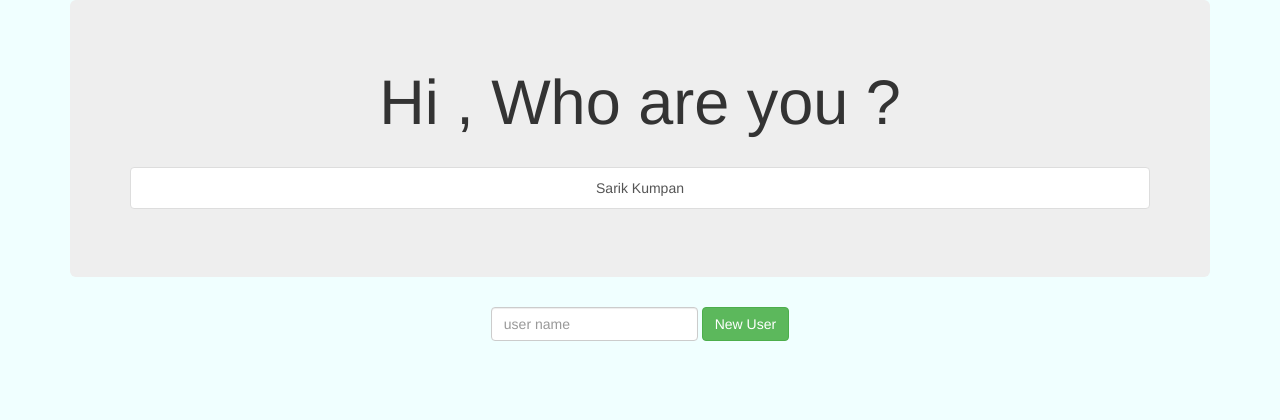
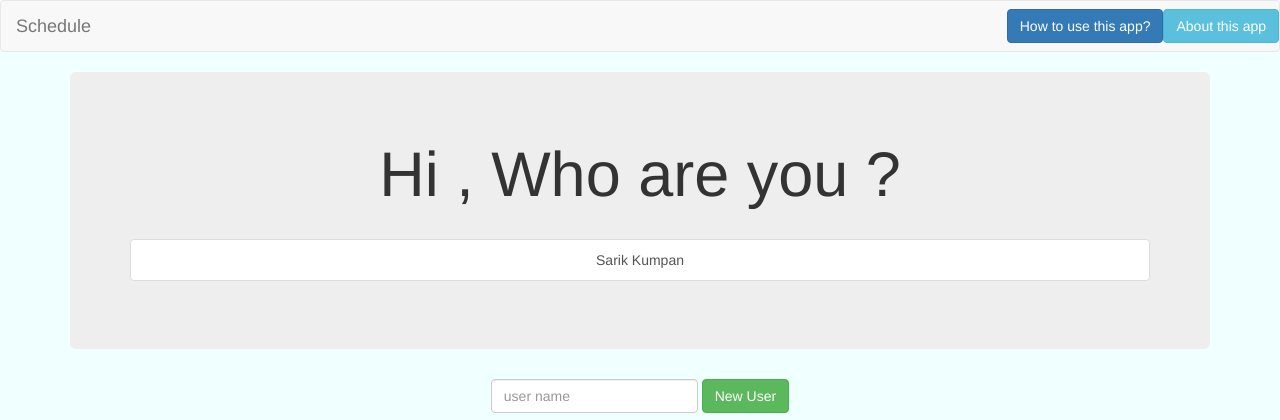
Before and after one commit to poklonas/django_5810164, a Django app: page /schedule/ in a window 1280 px wide. Shown: the top 420 px of the page. Run offline with Django 3.2, Linux system fonts and the light colour scheme; data comes from the database, SQL or seed files in the repository; some libraries are stand-ins or nearby versions.

Commit message:
add about and how to use in app schedule

```diff
--- a/schedule/templates/schedule/homepage.html
+++ b/schedule/templates/schedule/homepage.html
@@ -3,10 +3,24 @@
     {% load static %}
 	<title>schedule</title>
 	<link rel="stylesheet" href="https://maxcdn.bootstrapcdn.com/bootstrap/3.3.7/css/bootstrap.min.css">
+    <script src="https://ajax.googleapis.com/ajax/libs/jquery/3.2.1/jquery.min.js"></script>
+    <script src="https://maxcdn.bootstrapcdn.com/bootstrap/3.3.7/js/bootstrap.min.js"></script>
     <link rel="stylesheet" type="text/css" href="{% static 'schedule/base.css' %}">
 </head>
 
 <body>
+
+ <nav class="navbar navbar-default">
+  <div class="container-fluid">
+    <div class="navbar-header">
+      <a class="navbar-brand" href="/">Schedule</a>
+    </div>
+  	<button type="button" class="btn btn-info navbar-btn navbar-right" data-toggle="modal" data-target="#about">About this app</button>
+  	<button type="button" class="btn btn-primary navbar-btn navbar-right" data-toggle="modal" data-target="#how_to">How to use this app?</button>
+  </div>
+  </div>
+</nav>
+
 <center>
 <div class="container">
  <div class="jumbotron">
@@ -29,5 +43,63 @@
     </div>
 </div>
 </center>
+
+<!-- Modal -->
+  <div class="modal fade" id="about" role="dialog" data-keyboard="false" data-backdrop="static">
+    <div class="modal-dialog">
+
+      <!-- Modal content-->
+      <div class="modal-content">
+        <div class="modal-header">
+          <button type="button" class="close" data-dismiss="modal">&times;</button>
+          <h4 class="modal-title">This is schedule app</h4>
+        </div>
+        <div class="modal-body">
+          <p>In this schedule app. you can make your user in any name. Then you can manage activity in your id.</p><br>
+          <p>Want add new activity ?. it very easy just fill some information then click new. Oh you activity time is colliding ?. Don't worry we will let you confirm that again before replace it</p><br>
+          <p>I wish you will love it !</p><br>
+          <p>last update : 7/5/2560</p>
+        </div>
+        <div class="modal-footer">
+          <button type="button" class="btn btn-default" onclick="location.href='https://github.com/poklonas/schedule'" >GitHub</button>
+          <button type="button" class="btn btn-default" onclick="location.href='https://a5810164.blogspot.com'" >MyBlog</button>
+          <button type="button" class="btn btn-default" data-dismiss="modal">Close</button>
+        </div>
+      </div>
+
+    </div>
+  </div>
+
+ <!-- Modal -->
+  <div class="modal fade" id="how_to" role="dialog" data-keyboard="false" data-backdrop="static">
+    <div class="modal-dialog">
+
+      <!-- Modal content-->
+      <div class="modal-content">
+        <div class="modal-header">
+          <button type="button" class="close" data-dismiss="modal">&times;</button>
+          <h4 class="modal-title">How to use this app ?</h4>
+        </div>
+        <div class="modal-body">
+          <p>First : make new your user by fill user-name and then click ' New User ' button then wait a second</p><br>
+          <img src="{% static "schedule/01.png" %}" alt="01" style="width: 50%; height: 10%"/>
+          <p>Second : you will see you user-name in center browser click to enter you table time</p>
+          <img src="{% static "schedule/02.png" %}" alt="02" style="width: 100%; height: 40%"/>
+          <p>Thrid : You come to user page. and want to add activity  you must fill imformation look like this and click new button. pythic is name of activity and 6 mean start at 6.00 am and 2 mean activity has spend 2 hr . last monday is a day of this activity</p>
+ 		  <img src="{% static "schedule/03.png" %}" alt="03" style="width: 100%; height: 40%"/>
+ 		  <p>Last : Then success ! the new activity is appear</p>
+ 		  <img src="{% static "schedule/04.png" %}" alt="04" style="width: 100%; height: 20%"/>
+ 		  <p>If you add new activity with collide time you will see page show like this. and you can confirm or cancle. if you confirm the activity will be replaced with the new activity !</p>
+ 		   <img src="{% static "schedule/05.png" %}" alt="05" style="width: 100%; height: 40%"/>
+ 		   <img src="{% static "schedule/06.png" %}" alt="06" style="width: 100%; height: 20%"/>
+        </div>
+        <div class="modal-footer">
+          <button type="button" class="btn btn-default" data-dismiss="modal">Close</button>
+        </div>
+      </div>
+
+    </div>
+  </div>
+
 </body>
 </html>
```
Also changed, not shown: schedule/static/schedule/01.png (added), schedule/static/schedule/02.png (added), schedule/static/schedule/03.png (added), schedule/static/schedule/04.png (added), schedule/static/schedule/05.png (added), schedule/static/schedule/06.png (added).
